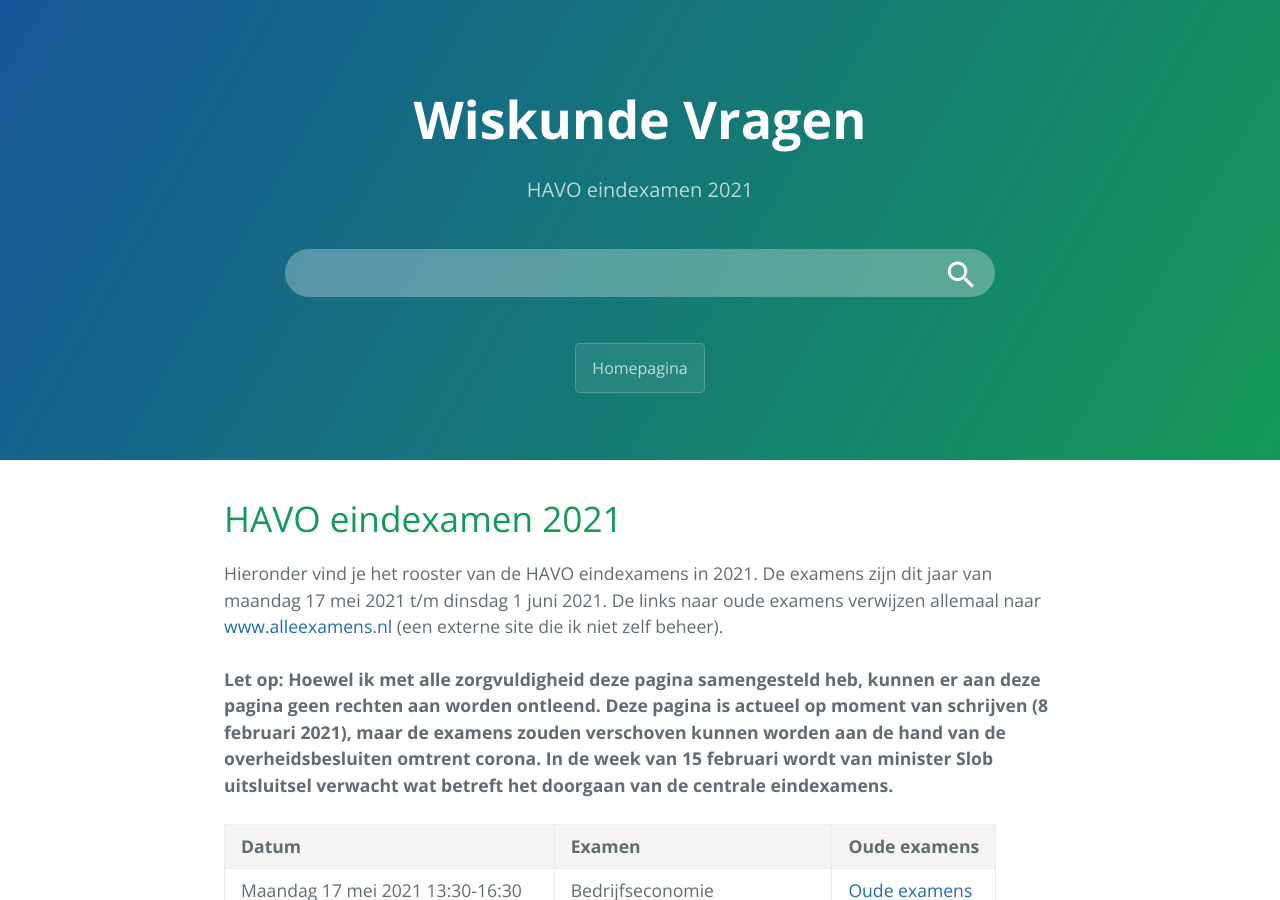
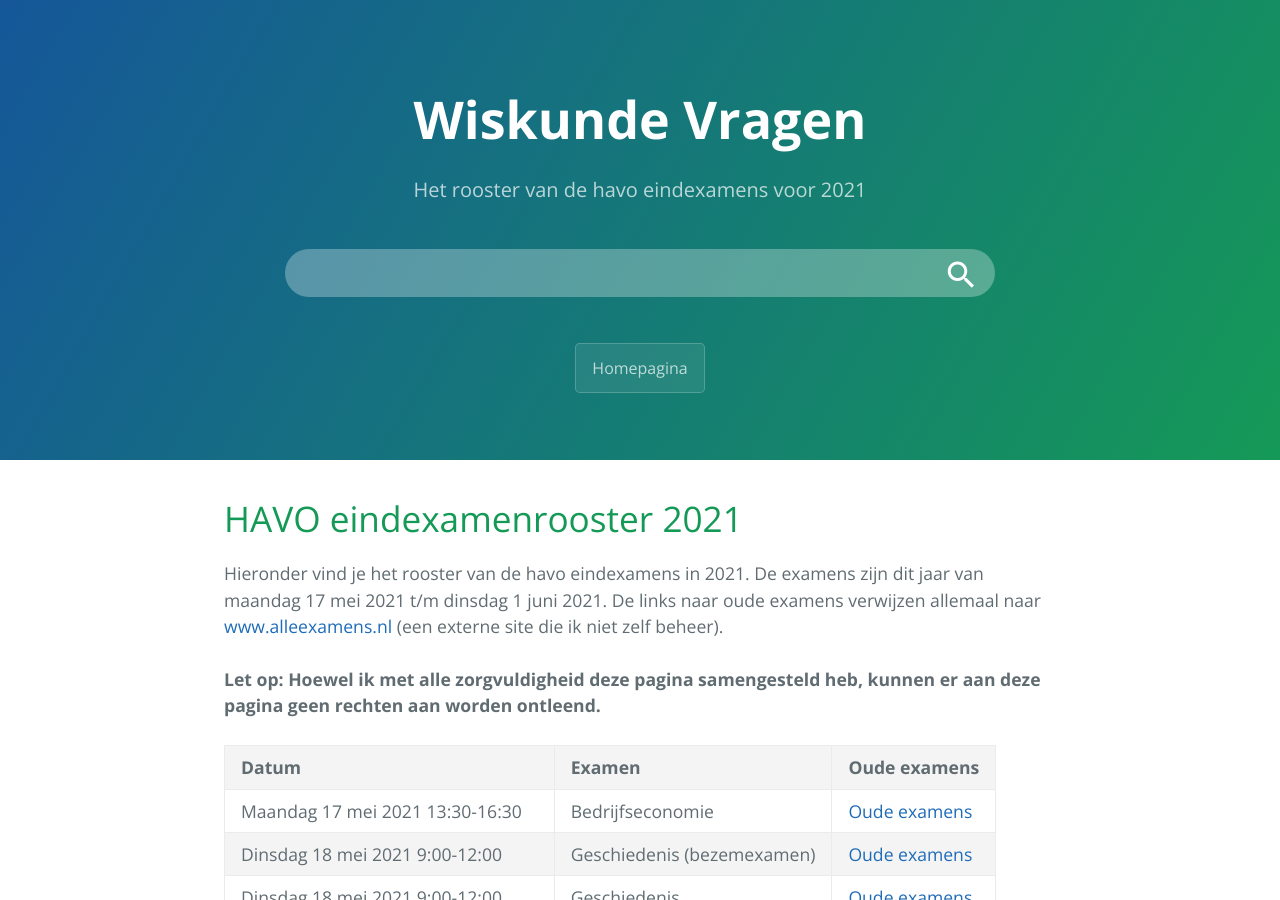
Before and after one commit to wiskundevragen/wiskundevragen.github.io, a Jekyll site: the page built from examen/havo.html, in a window 1280 px wide and 900 px high. Built offline with Jekyll 4.4.1, drawn with Linux system fonts in a browser that asks for light colours.

Commit message:
update examenrooster messages

```diff
--- a/afgeleides/afgeleide-calculator.html
+++ b/afgeleides/afgeleide-calculator.html
@@ -2,7 +2,7 @@
 description: "Een gratis online tool om afgeleides te berekenen! Toets eenvoudig je functie in en wij berekenen
 de afgeleide ervan."
 title: Afgeleide calculator &mdash; Afgeleide berekenen online!
-see_also: ["afg_lijst", "prim_lijst", "plotter"]
+see_also: ["afg_lijst", "prim_lijst"]
 redirect_from:
   - /afgeleide-calculator/
   - /afgeleide-calculator.html
--- a/examen/havo.html
+++ b/examen/havo.html
@@ -1,6 +1,6 @@
 ---
-description: HAVO eindexamen 2021
-title: HAVO eindexamen 2021
+description: Het rooster van de havo eindexamens voor 2021
+title: HAVO eindexamenrooster 2021
 see_also: ["mavo_rooster", "vwo_rooster", "roosterpagina", "home"]
 ---
 <style>
@@ -8,15 +8,13 @@ see_also: ["mavo_rooster", "vwo_rooster", "roosterpagina", "home"]
 		min-width: 130px;
 	}
 </style>
-Hieronder vind je het rooster van de HAVO eindexamens in 2021. De examens zijn dit jaar van maandag 17 mei 2021 t/m dinsdag 1 juni 2021.
+Hieronder vind je het rooster van de havo eindexamens in 2021. De examens zijn dit jaar van maandag 17 mei 2021 t/m dinsdag 1 juni 2021.
 De links naar oude examens verwijzen allemaal naar <a href="https://www.alleexamens.nl">www.alleexamens.nl</a> (een
 externe site die ik niet zelf beheer).
 <br>
 <br>
 <b>Let op: Hoewel ik met alle zorgvuldigheid deze pagina samengesteld heb, kunnen er aan deze pagina geen rechten aan
-	worden ontleend. Deze pagina is actueel op moment van schrijven (8 februari 2021), maar de examens zouden
-	verschoven kunnen worden aan de hand van de overheidsbesluiten omtrent corona. In de week van 15 februari wordt van
-	minister Slob uitsluitsel verwacht wat betreft het doorgaan van de centrale eindexamens.</b>
+	worden ontleend.</b>
 <br>
 <br>
 <table>
```
Also changed, not shown: examen/vmbo-gl-tl.html (+3 -5 lines), examen/vwo.html (+4 -6 lines).
